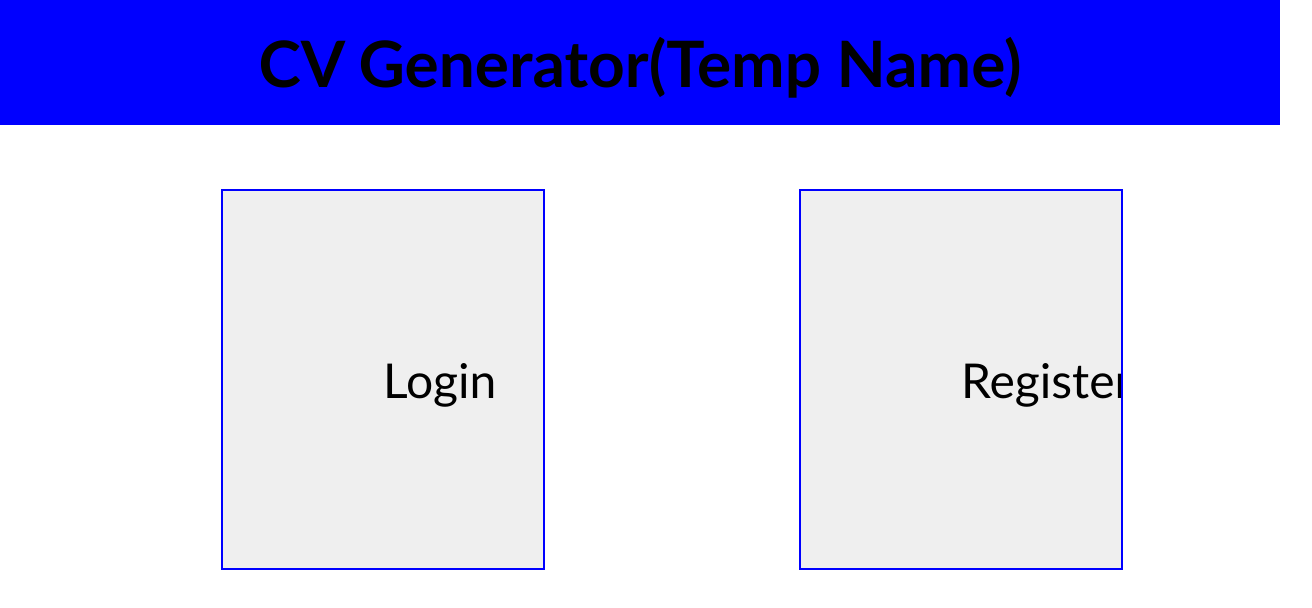
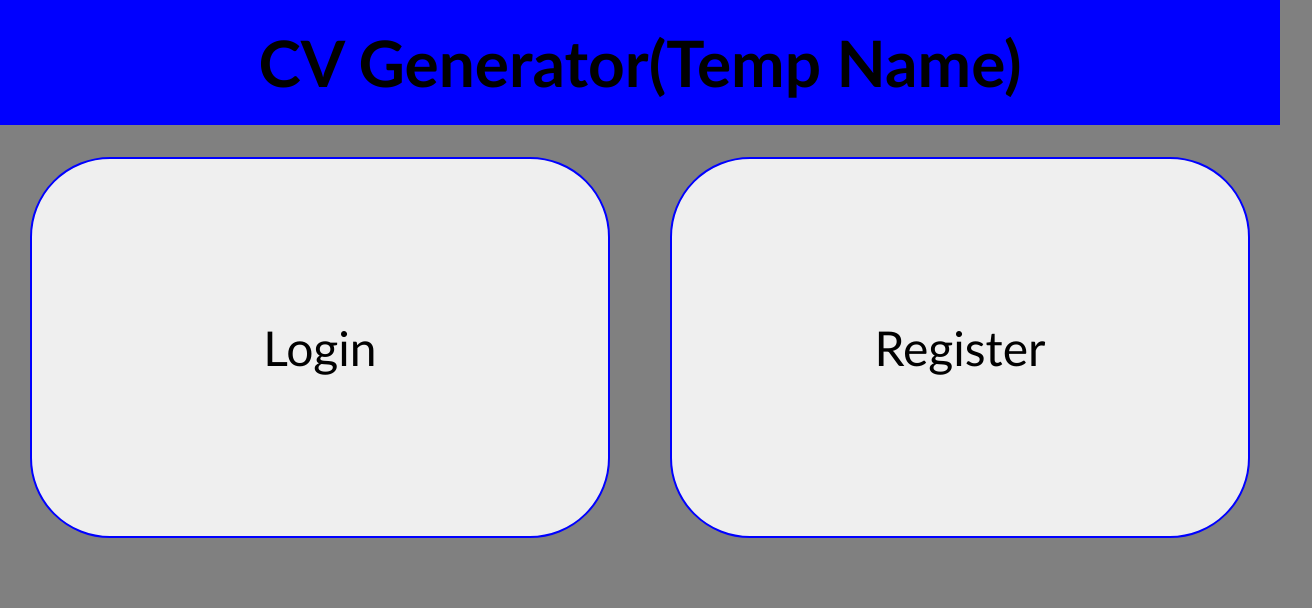
Before and after one commit to Phantom-d-e-v/PBJ, a React (Create React App) app in the folder client/: page / in a window 1280 px wide. Shown: the top 608 px of the page, 1312 px wide, since content can reach past the window. Built offline with nearby package versions, Linux system fonts and the light colour scheme.

Commit message:
Feat: Basic UI added to LoginPage

```diff
--- a/client/src/App.css
+++ b/client/src/App.css
@@ -2,6 +2,10 @@
   margin: 0;
   padding: 0;
   font-family: "Gill Sans", "Gill Sans MT", Calibri, "Trebuchet MS", sans-serif;
+}
+
+body {
+  background: gray;
 }
 
 header {
@@ -16,5 +20,5 @@ header {
 
 div {
   font-size: 2rem;
-  width: 100%;
+  width: 100vw;
 }
--- a/client/src/components/Login/Login.css
+++ /dev/null
@@ -1,4 +0,0 @@
-.login {
-  opacity: 1;
-  transition: all 5s;
-}
--- a/client/src/components/Login/Login.js
+++ b/client/src/components/Login/Login.js
@@ -1,19 +1,19 @@
 import React, { useState } from "react";
 import { useSpring, animated } from "react-spring";
-import "./Login.css";
+import "../LoginPage/LoginPage.css";
 
 function Login() {
   const [username, setUsername] = useState("");
   const [password, setPassword] = useState("");
 
-  const props = useSpring({
+  const animProp = useSpring({
     to: { opacity: 1 },
     from: { opacity: 0 },
   });
 
   const handleSubmit = (e) => {};
   return (
-    <animated.div class="login" style={props}>
+    <animated.div style={animProp}>
       <h2>Login:</h2>
       <form onSubmit={handleSubmit}>
         <label for="u_name">Username:</label>
--- a/client/src/components/LoginPage/LoginPage.css
+++ b/client/src/components/LoginPage/LoginPage.css
@@ -1,45 +1,47 @@
 button {
   font-size: 3rem;
-  border-style: none;
   cursor: pointer;
   overflow: hidden;
-  border-color: blue;
-  border-style: solid;
-  border-width: 2px 2px;
+  border: blue solid 2px;
+  border-radius: 5rem;
   box-sizing: border-box;
-  margin: 2rem 10px;
-  width: 25%;
+  margin: 2rem 30px;
   padding: 10rem;
   transition: all 0.5s;
 }
 
 .Button {
-  display: flex;
-  justify-content: center;
-  margin: 2rem;
-  color: rgba(0, 0, 0, 0.1);
+  display: grid;
+  /* margin: 2rem; */
+  color: rgba(0, 0, 0, 0);
 }
 
 .Button:hover {
   color: rgba(0, 0, 0, 1);
 }
 
-#Login {
-  margin-right: 20%;
-}
-
 #Login:hover {
   font-size: 3.5rem;
   opacity: 1;
-  transform: scale(2, 2, 2);
-}
-
-#Register {
-  margin-left: -2px;
 }
 
 #Register:hover {
   font-size: 3.5rem;
   opacity: 1;
-  transform: scale(2, 2, 2);
 }
+
+@media screen and (min-width: 720px) {
+  .Button {
+    grid-template-columns: repeat(2, 1fr);
+  }
+}
+
+.loginpage {
+  margin: 0px 0px 0px 45vw;
+  width: 50vw;
+}
+
+.registerpage {
+  margin: 0px 0px 0px 45vw;
+  width: 50vw;
+}
--- a/client/src/components/LoginPage/LoginPage.js
+++ b/client/src/components/LoginPage/LoginPage.js
@@ -6,13 +6,13 @@ import "./LoginPage.css";
 const Render = (props) => {
   if (props.isLogin === "Login") {
     return (
-      <div>
+      <div className="loginpage">
         <Login />
       </div>
     );
   } else if (props.isLogin === "Register") {
     return (
-      <div>
+      <div className="registerpage">
         <Register />
       </div>
     );
```
